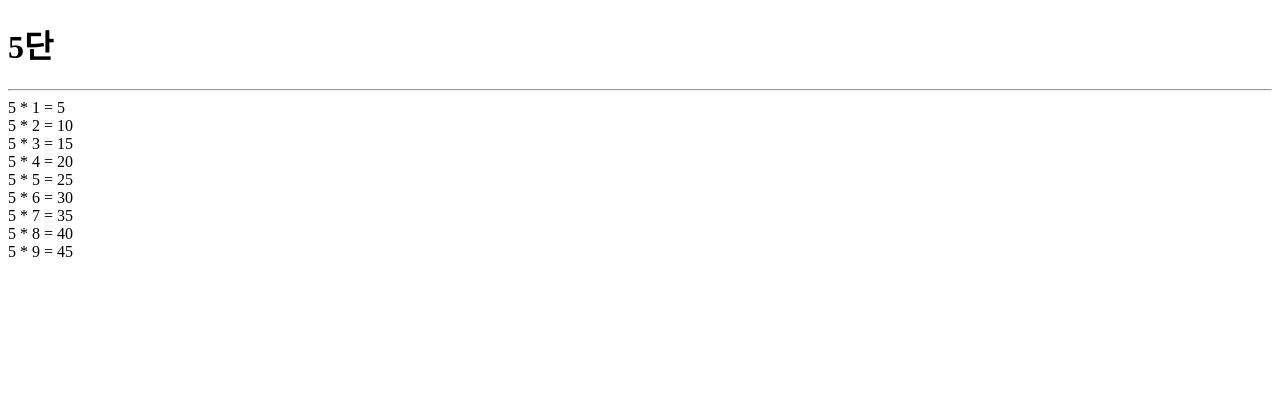
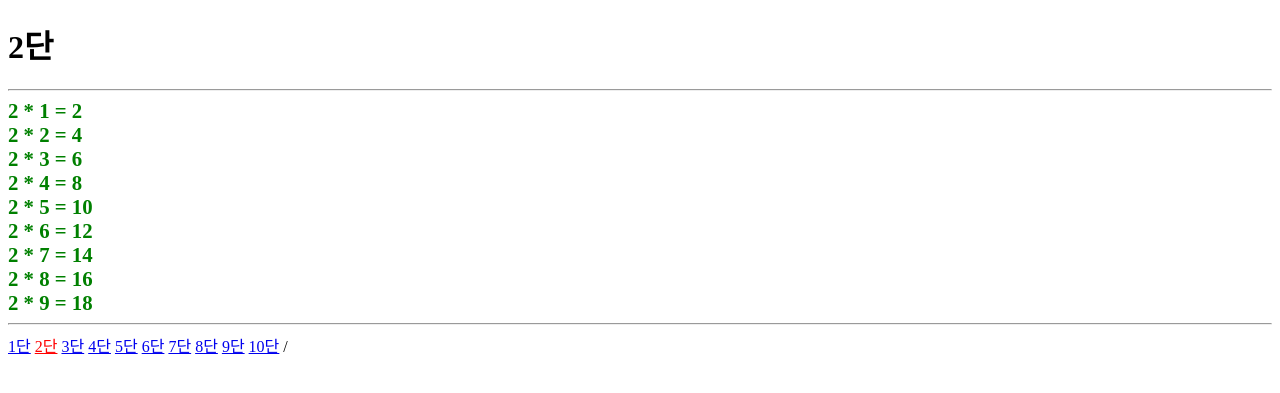
Before and after one commit to gpfla6022/php_blog, a PHP site: page /dan.php in a window 1280 px wide. Shown: the top 393 px of the page. Run offline with PHP 8.4, Linux system fonts and the light colour scheme.

Commit message:
파라미터를 통해서 동적인 구구단 생성기 완성

```diff
--- /dev/null
+++ b/common.css
@@ -0,0 +1,9 @@
+div{
+    font-size: 1.3rem;
+    font-weight: bold;
+    color : green;
+}
+
+.red {
+    color : red;
+}
--- a/dan.php
+++ b/dan.php
@@ -1,5 +1,15 @@
 <?php
-$dan = 5
+
+if( !isset($_GET['dan'])){
+    $_GET['dan'] = "2";
+}
+
+if( !isset($_GET['limit'])){
+    $_GET['limit'] = "9";
+}
+
+$dan = intval($_GET['dan']);
+$limit = intval($_GET['limit']);
 ?>
 
 <!DOCTYPE html>
@@ -8,13 +18,27 @@ $dan = 5
     <meta charset="UTF-8">
     <meta http-equiv="X-UA-Compatible" content="IE=edge">
     <meta name="viewport" content="width=device-width, initial-scale=1.0">
+    <link rel="stylesheet" href="common.css">
     <title><?=$dan?>단</title>
 </head>
 <body>
     <h1><?=$dan?>단</h1>
     <hr>
-    <?php for($i = 1; $i < 10; $i++){?>
+    <?php for($i = 1; $i <= $limit; $i++){?>
         <div> <?=$dan?> * <?=$i?> = <?= $dan * $i?> </div>
     <?php }?>
+    <hr>
+    <?php for($dan2 = 1; $dan2 <= 10; $dan2++){?>
+        <?php
+        $aClass = "";
+
+        if( $dan2 == $dan ){
+            $aClass = "red";
+        }
+
+        ?>
+        <a class="<?=$aClass?>" href="dan.php?dan=<?=$dan2?>"><?=$dan2?>단</a>
+    <?php }?>
+
 </body>
-</html>
+</html>/
```
